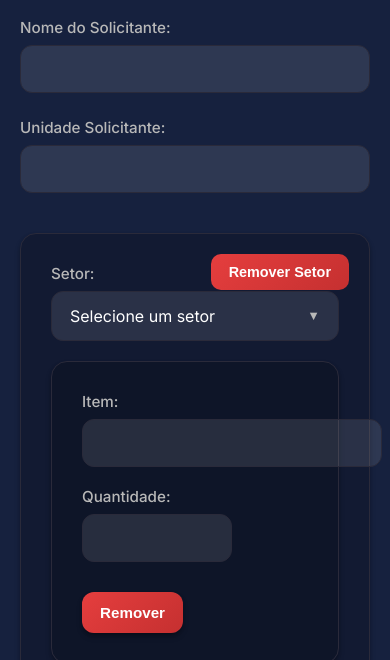
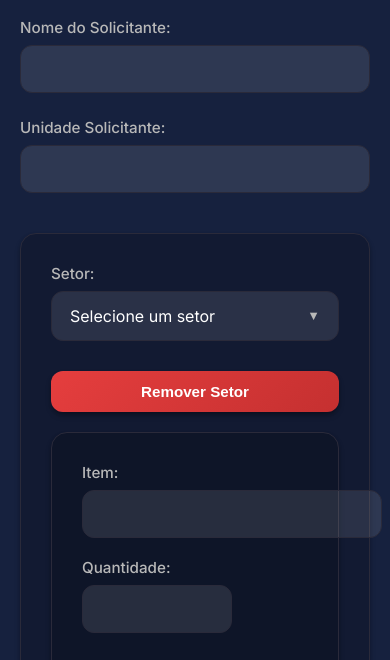
Before and after one commit to farpera/almoxarifado, a plain HTML site: page index.html in a window 390 px wide. Shown: the part 141-801 px from the top of the page. Drawn offline with Linux system fonts and the light colour scheme.

Commit message:
Update index.html

```diff
--- a/index.html
+++ b/index.html
@@ -192,6 +192,26 @@
       margin-top: 0;
     }
 
+    /* Novo: Grupo para seletor e botão de remover setor */
+    .setor-select-group {
+      display: flex;
+      align-items: flex-end;
+      gap: 20px;
+    }
+
+    .setor-select-group .custom-select {
+      flex: 1;
+    }
+
+    .setor-select-group .remove-setor-button {
+      flex-shrink: 0;
+      padding: 12px 18px;
+      font-size: 0.95rem;
+      border-radius: 12px;
+      position: static; /* Removido absolute */
+      box-shadow: var(--shadow-light); /* Adicionado para consistência com outros botões */
+    }
+
     .item {
       margin-top: 20px;
       padding: 30px; /* Alinhado com .setor */
@@ -285,15 +305,6 @@
       background: linear-gradient(135deg, var(--danger-hover-color), var(--danger-color));
     }
 
-    .remove-setor-button {
-      position: absolute;
-      top: 20px;
-      right: 20px;
-      padding: 10px 18px;
-      font-size: 0.9rem;
-      box-shadow: none;
-      border-radius: 10px;
-    }
     .remove-setor-button:hover {
       transform: scale(1.05);
     }
@@ -320,6 +331,14 @@
       .buttons {
         flex-direction: column;
         gap: 15px;
+      }
+      .setor-select-group {
+        flex-direction: column;
+        align-items: stretch;
+      }
+      .setor-select-group .remove-setor-button {
+        margin-top: 10px;
+        width: auto;
       }
       .item {
         flex-direction: column;
@@ -415,6 +434,7 @@
 
     div.innerHTML = `
       <label>Setor:</label>
+      <div class="setor-select-group">
         <div class="custom-select" id="${setorId}">
           <div class="selected" onclick="toggleOptions('${setorId}')">Selecione um setor</div>
           <input type="hidden" name="setor" value="" required>
@@ -429,6 +449,7 @@
           </div>
         </div>
         <button type="button" onclick="removerSetor(this)" class="remove-button remove-setor-button">Remover Setor</button>
+      </div>
 
       <div class="itens" id="itens-${setorIndex}">
       </div>
```
Lines whose indentation alone changed are shown as unchanged.
